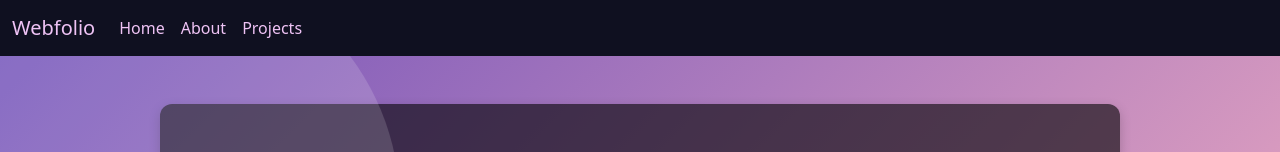
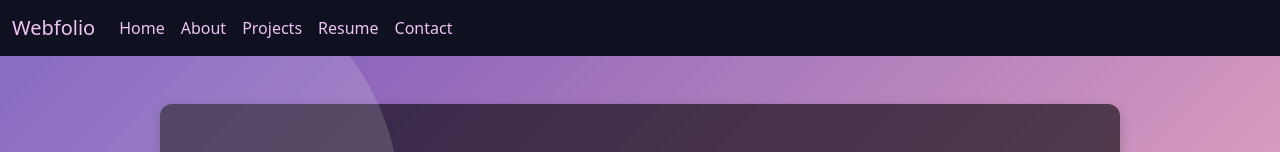
Before and after one commit to Cinnlight/Webfolio, a React (Vite) app in the folder webfolio/: page / in a window 1280 px wide. Shown: the top 152 px of the page. Built offline with nearby package versions, Linux system fonts and the light colour scheme.

Commit message:
Add contact modal & resume page to navbar

```diff
--- a/webfolio/src/components/Navbar.jsx
+++ b/webfolio/src/components/Navbar.jsx
@@ -1,8 +1,15 @@
 import { Link } from 'react-router-dom';
 import "bootstrap/dist/css/bootstrap.min.css";
 import { useState } from 'react';
+import ContactForm from './ContactForm';
+import { Modal } from 'react-bootstrap';
 
 function Navbar() {
+    const [show, setShow] = useState(false);
+
+    const handleClose = () => setShow(false);
+    const handleShow = () => setShow(true);
+
     return (
         <nav className="navbar navbar-expand-lg navbar-custom">
             <div className="container-fluid">
@@ -31,8 +38,24 @@ function Navbar() {
                         <li className="nav-item">
                             <Link className="nav-link" to="/projects">Projects</Link>
                         </li>
+                        <li className="nav-item">
+                            <Link className="nav-link" to="/resume">Resume</Link>
+                        </li>
+                        <li className="nav-item">
+                            <Link className="nav-link" onClick={handleShow}>Contact</Link>
+                        </li>
                     </ul>
                 </div>
+
+                {/* Contact Modal */}
+                <Modal show={show} onHide={handleClose}>
+                    <Modal.Header closeButton>
+                        <Modal.Title>Contact Me</Modal.Title>
+                    </Modal.Header>
+                    <Modal.Body>
+                        <ContactForm handleClose={handleClose} />
+                    </Modal.Body>
+                </Modal>
             </div>
         </nav>
     );
```
